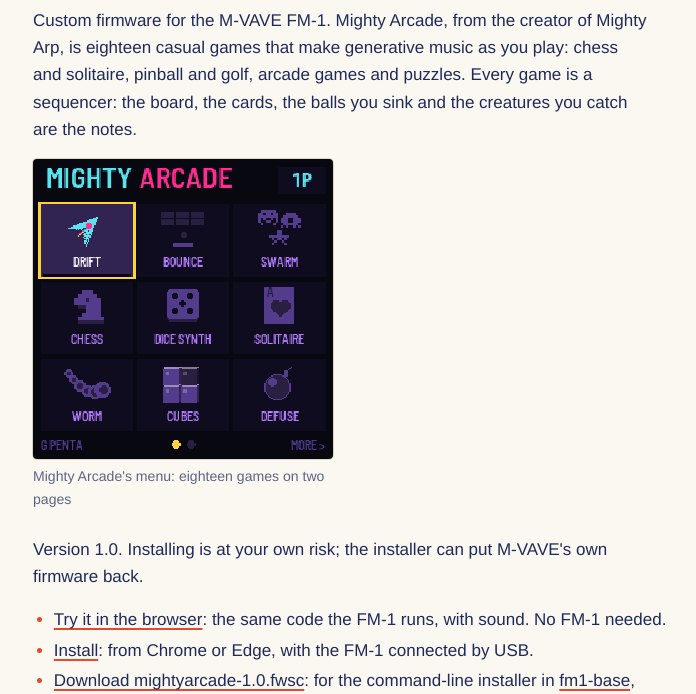
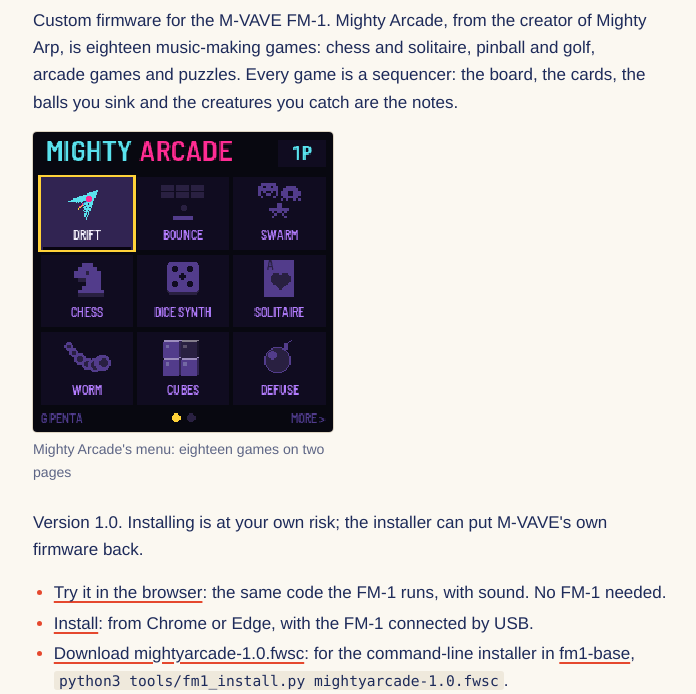
Before and after one commit to NickCulbertson/FM1-Mighty-Arcade, a plain HTML site: page index.html in a window 1280 px wide. Shown: the part 106-800 px from the top of the page, without its empty margins (239-935 px from the left). Drawn offline with Linux system fonts and the light colour scheme.

Commit message:
Tagline: 18 music-making games

```diff
--- a/index.html
+++ b/index.html
@@ -3,8 +3,8 @@
 <head>
 <meta charset="utf-8">
 <meta name="viewport" content="width=device-width, initial-scale=1">
-<title>MightyArcade · A box of casual games that make music</title>
-<meta name="description" content="MightyArcade, A box of casual games that make music for MightyArcade, a firmware for the M-VAVE FM-1.">
+<title>MightyArcade · 18 music-making games</title>
+<meta name="description" content="MightyArcade, 18 music-making games for MightyArcade, a firmware for the M-VAVE FM-1.">
 <style>
 /* paper and ink: warm white paper, ink-blue type, vermilion for what is played, mustard for asides; a shade of the
    paper for code and callouts (CTL-1's; a firmware may restyle its site) */
@@ -86,7 +86,7 @@ nav.contents li { break-inside: avoid; }
 <main id="content" tabindex="-1">
 <a class="home" href="../">MightyArcade</a>
 <h1>Mighty Arcade</h1>
-<p>Custom firmware for the M-VAVE FM-1. Mighty Arcade, from the creator of Mighty Arp, is eighteen casual games that make generative music as you play: chess and solitaire, pinball and golf, arcade games and puzzles. Every game is a sequencer: the board, the cards, the balls you sink and the creatures you catch are the notes.</p>
+<p>Custom firmware for the M-VAVE FM-1. Mighty Arcade, from the creator of Mighty Arp, is eighteen music-making games: chess and solitaire, pinball and golf, arcade games and puzzles. Every game is a sequencer: the board, the cards, the balls you sink and the creatures you catch are the notes.</p>
 <div class="figs"><figure class="shot"><img src="img/menu.png" alt="Mighty Arcade&#x27;s menu: eighteen games on two pages" loading="lazy"><figcaption>Mighty Arcade's menu: eighteen games on two pages</figcaption></figure></div>
 <p>Version 1.0. Installing is at your own risk; the installer can put M-VAVE's own firmware back.</p>
 <ul><li><a href="emu/">Try it in the browser</a>: the same code the FM-1 runs, with sound. No FM-1 needed.</li><li><a href="install/">Install</a>: from Chrome or Edge, with the FM-1 connected by USB.</li><li><a href="firmware/mightyarcade-1.0.fwsc">Download mightyarcade-1.0.fwsc</a>: for the command-line installer in <a href="https://github.com/charlesvestal/fm1-base">fm1-base</a>, <code>python3 tools/fm1_install.py mightyarcade-1.0.fwsc</code>.</li><li><a href="https://github.com/NickCulbertson/FM1-Mighty-Arcade">Source</a>: MPL-2.0. Built on <a href="https://github.com/charlesvestal/fm1-base">fm1-base</a> by Charles Vestal and felucca-bsp, from Felucca by Leo Kuroshita, Hügelton Instruments.</li></ul>
```
